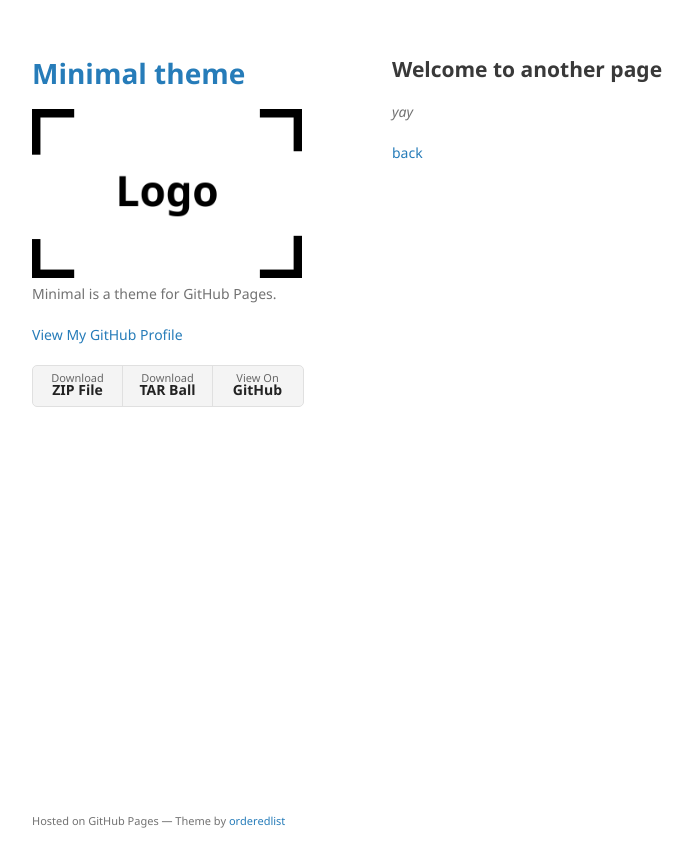
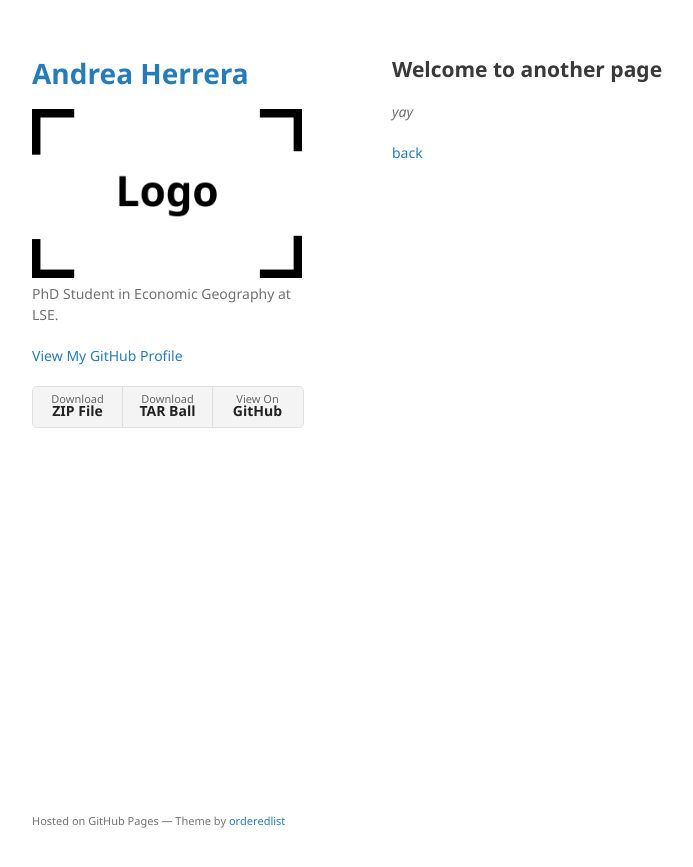
Before and after one commit to aaherrerab/aaherrerab.github.io, a Jekyll site: the page built from another-page.md, in a window 1280 px wide. Shown: the top 867 px of the page, without its empty margins (178-871 px from the left). Built offline with Jekyll 4.4.1, drawn with Linux system fonts in a browser that asks for light colours; our own code applies the rules of GitHub Pages for plain Markdown files.

Commit message:
Update _config.yml

```diff
--- a/_config.yml
+++ b/_config.yml
@@ -1,6 +1,6 @@
-title: Minimal theme
+title: Andrea Herrera
 logo: /assets/img/logo.png
-description: Minimal is a theme for GitHub Pages.
+description: PhD Student in Economic Geography at LSE.
 show_downloads: true
 google_analytics:
 theme: jekyll-theme-minimal
```
